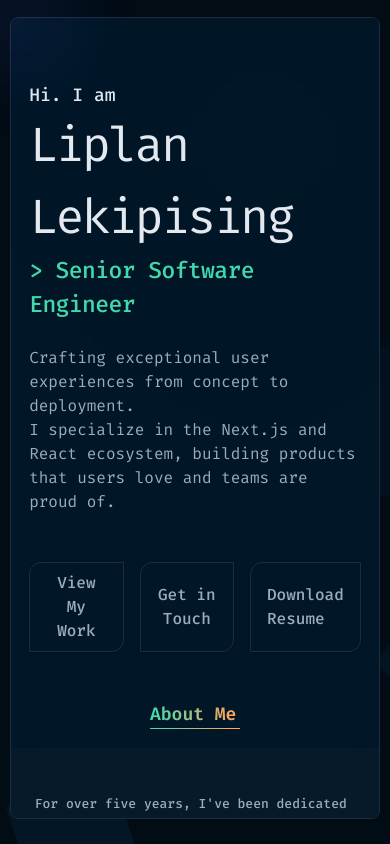
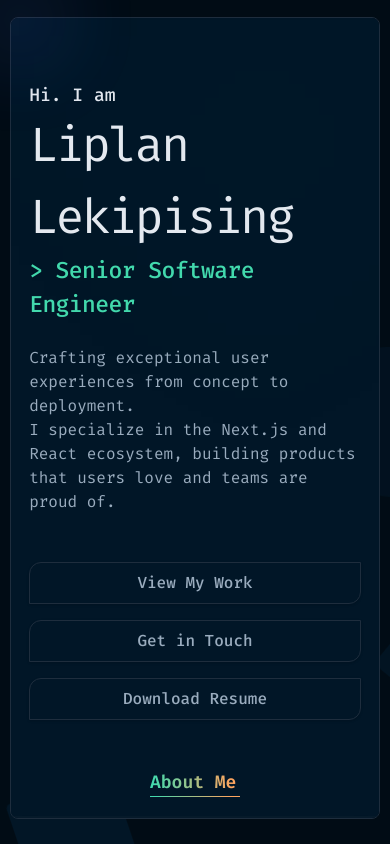
Before and after one commit to lekipising/portfolio-2.0, a Next.js app: page / in a window 390 px wide. Built offline with nearby package versions, Linux system fonts and the light colour scheme.

Commit message:
update mobile view buttons

```diff
--- a/components/landing/index.tsx
+++ b/components/landing/index.tsx
@@ -53,7 +53,7 @@ export default function FirstScreen({
             that users love and teams are proud of.
           </p>
           {/* some quick action buttons/links here - view my work - takes to projects, Get in touch - takes to contact, Download Resume - takes to resume */}
-          <div className="mt-10 flex gap-4">
+          <div className="mt-10 flex gap-4 flex-col lg:flex-row">
             <button
               onClick={() => scrollIntoId("_projects")}
               className={`flex cursor-pointer items-center justify-center rounded-br-xl rounded-tl-xl border-[0.5px] border-gray-200 px-4 py-2 font-medium text-gray-100 shadow transition-all duration-150 ease-in hover:border-green/10 hover:text-green/70`}
```
